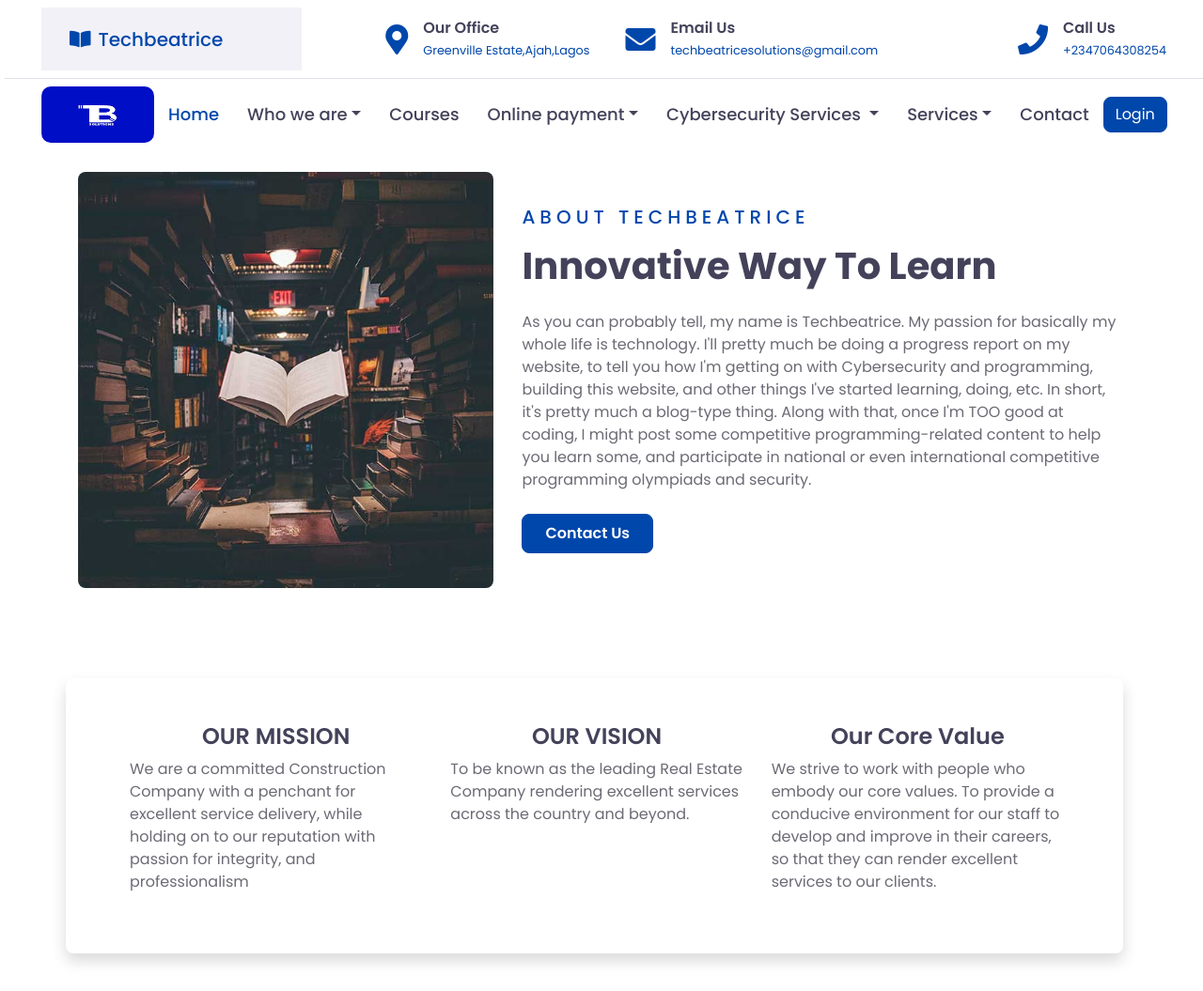
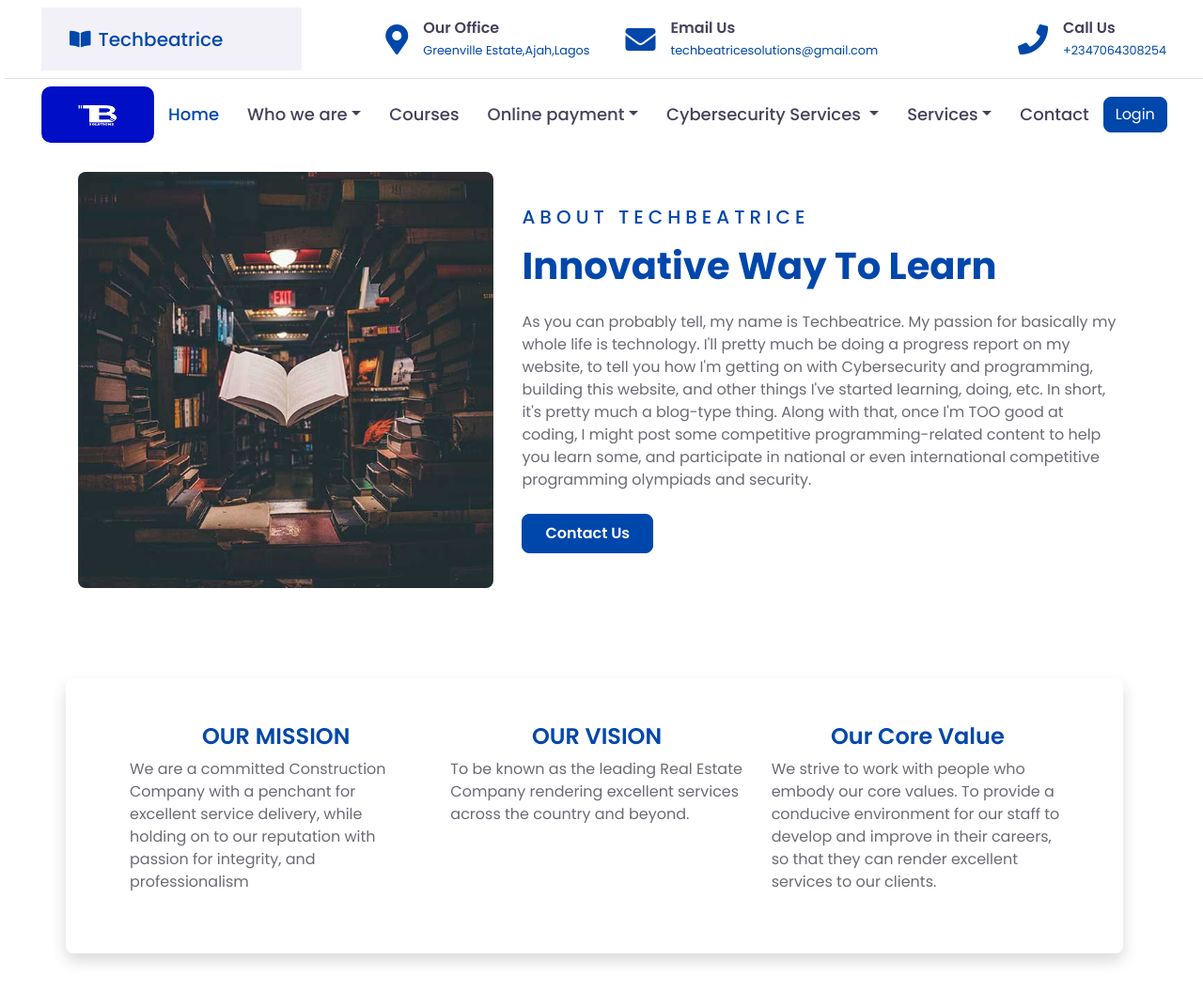
Before and after one commit to godwinumosen/Tech_beatrice, a Django app: page /about/ in a window 1280 px wide. Shown: the top 1055 px of the page at 94% size. Run offline with Django 5.2, Linux system fonts and the light colour scheme; some libraries are stand-ins or nearby versions.

```diff
--- a/templates/techbeatrice/about_us.html
+++ b/templates/techbeatrice/about_us.html
@@ -13,7 +13,7 @@
         <div class="col-lg-7">
             <div class="text-left mb-4">
                 <h5 class="text-primary text-uppercase mb-3" style="letter-spacing: 5px;">About Techbeatrice</h5>
-                <h1>Innovative Way To Learn</h1>
+                <h1 style="color: #0047AB;">Innovative Way To Learn</h1>
             </div>
             <p>As you can probably tell, my name is Techbeatrice. My passion for basically my whole life is technology.
                 I'll pretty much be doing a progress report on my website, to tell you how I'm getting on with Cybersecurity and programming, building this website, and other things I've started learning,
@@ -35,7 +35,7 @@
                 <div class="col-md-4">
                     <div class="course-box">
                         <div class="course-details">
-                            <h4><center>OUR MISSION</center></h4>
+                            <h4><center style="color: #0047AB;">OUR MISSION</center></h4>
                             <p>We are a committed Construction Company with a penchant for excellent service delivery,
                                while holding on to our reputation with passion for integrity, and professionalism</p>
                         </div><!-- end details -->
@@ -45,7 +45,7 @@
                 <div class="col-md-4">
                     <div class="course-box">
                         <div class="course-details">
-                            <h4><center>OUR VISION</center></h4>
+                            <h4><center style="color: #0047AB;">OUR VISION</center></h4>
                             <p>To be known as the leading Real Estate Company rendering
                                excellent services across the country and beyond.</p>
                         </div><!-- end details -->
@@ -55,7 +55,7 @@
                 <div class="col-md-4">
                     <div class="course-box">
                         <div class="course-details">
-                            <h4><center>Our Core Value</center></h4>
+                            <h4><center style="color: #0047AB;">Our Core Value</center></h4>
                             <p>We strive to work with people who embody our core values. To provide a conducive environment for our staff to develop and improve in their careers, so that they can render excellent services to our clients. </p>
                         </div><!-- end details -->
                     </div><!-- end box -->
--- a/templates/techbeatrice/article_detail.html
+++ b/templates/techbeatrice/article_detail.html
@@ -28,12 +28,12 @@
                 <div class="col-lg-8">
                     <div class="mb-5">
                         <h6 class="text-primary mb-3">{{ object.techbeatrice_subjects_publish_date }}</h6>
-                        <h1 class="mb-5">{{ object.techbeatrice_subjects_title }}</h1>
+                        <h1 class="mb-5" style="color: #0047AB;">{{ object.techbeatrice_subjects_title }}</h1>
                         <img class="img-fluid rounded w-100 mb-4" src="{{ object.techbeatrice_subjects_img.url }}" alt="Image">
                         <p>{{ object.techbeatrice_subjects_description }}</p>
                         <h6 class="m-0 text-uppercase"><a class="text-black" href="{% url 'techbeatrice_courses' %}">View Courses</a></h6><br>
 
-                        <h2 class="mb-4">{{ object.techbeatrice_subjects_sub_title }}</h2>
+                        <h2 class="mb-4"style="color: #0047AB;">{{ object.techbeatrice_subjects_sub_title }}</h2>
                         <img class="img-fluid rounded w-50 float-left mr-4 mb-3" src="{{ object.techbeatrice_subjects_sub_img.url }}" alt="Image">
                         <p>{{ object.techbeatrice_subjects_sub_description }}</p>
                     </div>
@@ -48,7 +48,7 @@
 
                     <!-- Category List -->
                     <div class="mb-5">
-                        <h3 class="text-uppercase mb-4" style="letter-spacing: 5px;">Courses Categories</h3>
+                        <h3 class="text-uppercase mb-4" style="letter-spacing: 5px;color: #0047AB;">Courses Categories</h3>
                         <ul class="list-group list-group-flush">
                             <li class="list-group-item d-flex justify-content-between align-items-center px-0">
                                 <a href="{% url 'techbeatrice_courses' %}" class="text-decoration-none h6 m-0">CyberSecurity</a>
--- a/templates/techbeatrice/contact.html
+++ b/templates/techbeatrice/contact.html
@@ -62,9 +62,8 @@
     <!-- Contact Start -->
     <div class="container-fluid py-5">
         <div class="container py-5">
-            <div class="text-center mb-5">
-                <h5 class="text-primary text-uppercase mb-3" style="letter-spacing: 5px;">Contact</h5>
-                <h1>Contact Techbeatrice </h1>
+            <div class="text-center mb-5"><br>
+                <h1 style="color: #0047AB;">Contact Techbeatrice </h1>
             </div>
 
             <div class="row justify-content-center">
--- a/templates/techbeatrice/enroll_application.html
+++ b/templates/techbeatrice/enroll_application.html
@@ -9,7 +9,7 @@
         <div class="container">
             <div class="d-flex flex-column justify-content-center" style="min-height: 150px">
                 <div class="d-inline-flex text-white">
-                    <p class="m-0 text-uppercase">Kindly Get In Touch With Techbeatrice Academy To Kick Start Your Physical
+                    <p class="m-0 text-uppercase" >Kindly Get In Touch With Techbeatrice Academy To Kick Start Your Physical
                         and Online Classes.<br>We Are 24/7 Available To Respond To You Via Whatsapp, Email and Phone Calls.</p>
                         <i class="fa fa-angle-double-down pt-1 px-3"></i><i class="fa fa-angle-double-down pt-1 px-3"></i>
                 </div>
@@ -59,7 +59,7 @@
 
         <div class="container">
             <div class="shadow p-5 mb-5 bg-body rounded">
-                <h1>Enrollment List</h1>
+                <h1 style="color: #0047AB;">Enrollment List</h1>
                 <div class="accordion accordion-flush" id="accordionFlushExample">
                     {% for item in items %}
                     <div class="accordion-item">
```
Also changed, not shown: templates/techbeatrice/general_it_services.html (+4 -4 lines).
